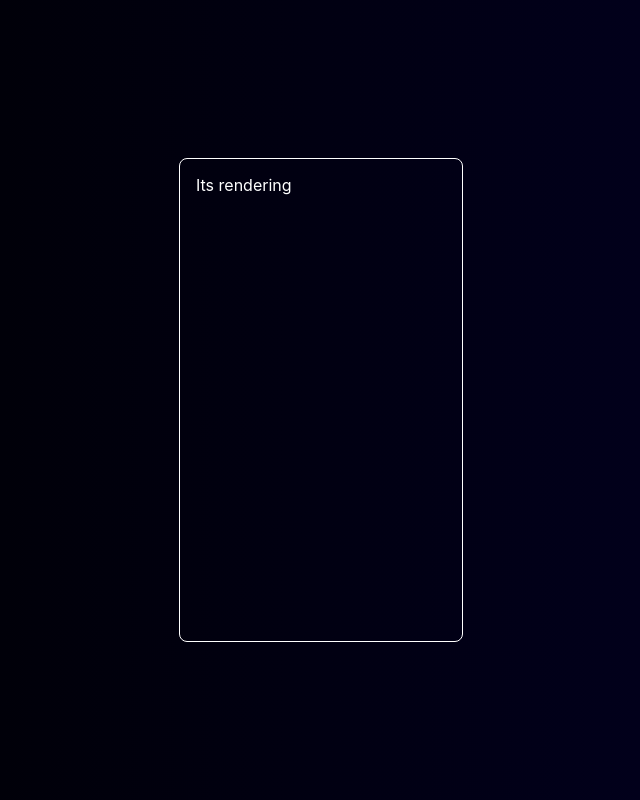
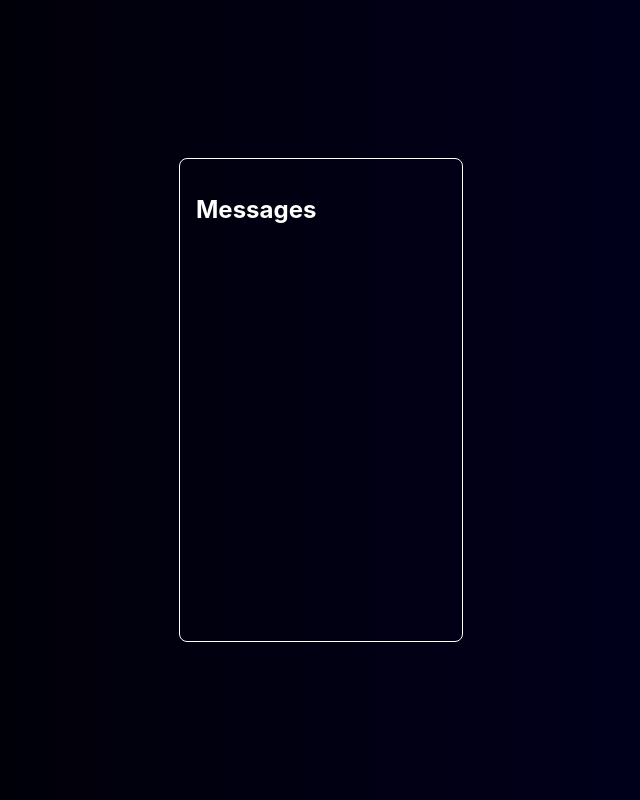
Before and after one commit to arthurkyambadde/messagingApp, a React (Create React App) app: page / in a window 1280 px wide. Shown: the whole page, without its empty margins (319-959 px from the left). Built offline with nearby package versions, Linux system fonts and the light colour scheme.

Commit message:
feat: add Messages heading
added an <h2> element to ChatUserListConatiner with a tag of Messages

```diff
--- a/src/Components/ChatUserList/ChatUserList.js
+++ b/src/Components/ChatUserList/ChatUserList.js
@@ -13,7 +13,7 @@ class ChatUserList extends React.Component {
   render() {
     return (
       <ChatUserListContainer data-testid={this.props.testId}>
-        Its rendering
+        <h2>Messages</h2>
       </ChatUserListContainer>
     );
   }
```
